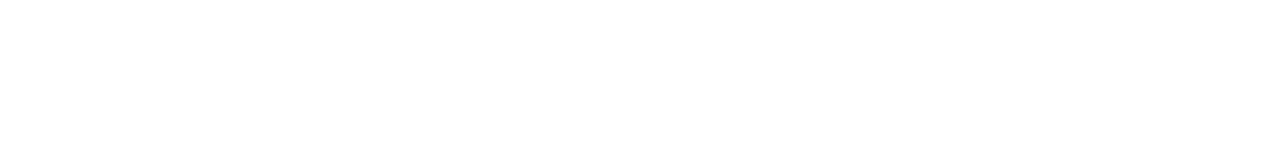
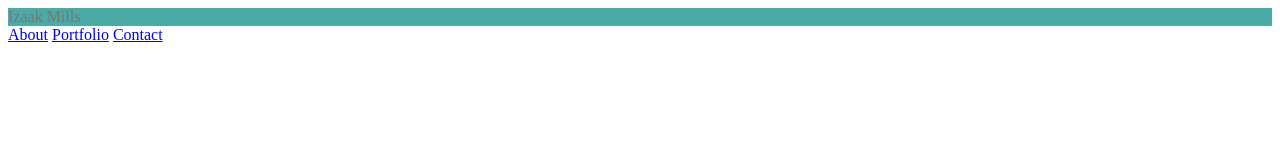
Before and after one commit to Izaakmills/Basic-Portfolio, a plain HTML site: page contact.html in a window 1280 px wide. Drawn offline with Linux system fonts and the light colour scheme.

Commit message:
wedcommit2

```diff
--- a/assets/css/style.css
+++ b/assets/css/style.css
@@ -0,0 +1,9 @@
+.headerName{
+    background-color:#4aaaa5;
+    color:#777777;
+}
+container{
+    width:80%;
+    margin-left:auto;
+    margin-right:auto;
+}
--- a/contact.html
+++ b/contact.html
@@ -3,18 +3,19 @@
     <head>
         <title>Contact Izaak Mills</title>
         <link rel="stylesheet" href="assets/css/reset.css">
+        <link rel="stylesheet" href="assets/css/style.css">
     </head>
     <body>
         <container>
             <header>
-                    <div class ="header">
-
+                    <div class ="headerName">
+                        <div>Izaak Mills</div>
                     </div>
             </header>
             <nav>
-                <a href=""></a>
-                <a href=""></a>
-                <a href=""></a>
+                <a href="./index.html">About</a>
+                <a href="./portfolio.html">Portfolio</a>
+                <a href="./contact.html">Contact</a>
             </nav>
             <section>
                 <div class="section1">
```
Also changed, not shown: index.html (+4 -3 lines), portfolio.html (+5 -4 lines).
